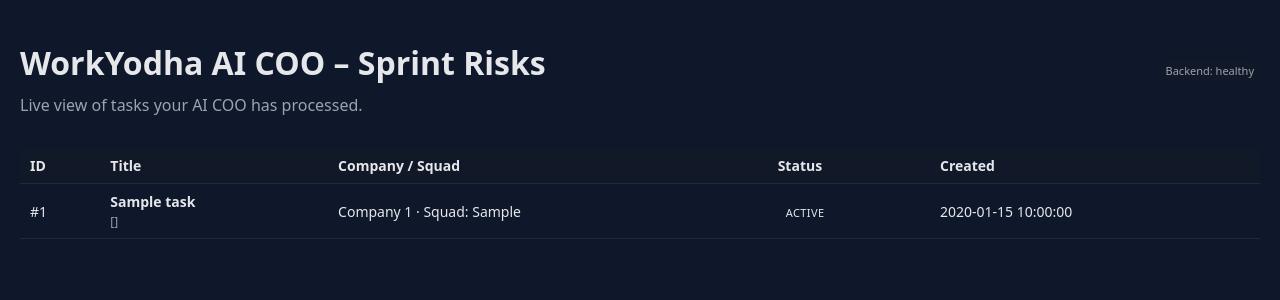
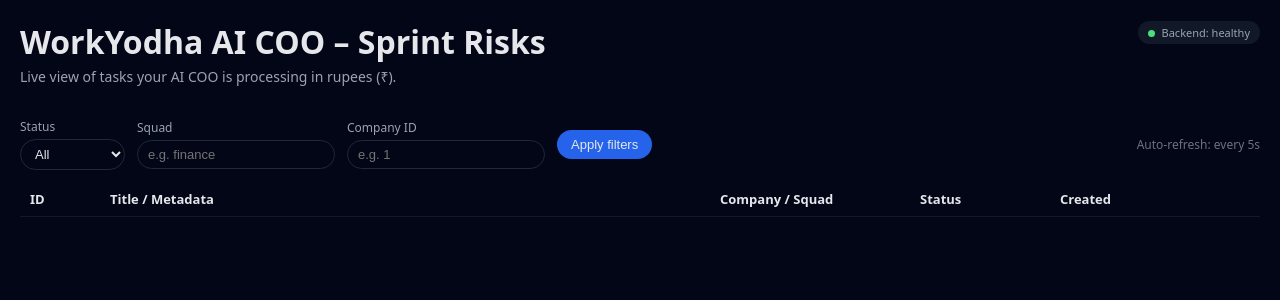
Before and after one commit to RonaldReddy024/ai-coo, a FastAPI app: page /dashboard in a window 1280 px wide. Shown: the top 300 px of the page. Run offline with FastAPI, Linux system fonts and the light colour scheme; tables that the repository leaves empty hold one stand-in row (values such as "Sample post"); lists and menus that the app fills with data are empty.

Commit message:
Update dashboard.html

```diff
--- a/app/templates/dashboard.html
+++ b/app/templates/dashboard.html
@@ -4,71 +4,319 @@
   <meta charset="UTF-8" />
   <title>WorkYodha AI COO – Sprint Risks</title>
   <style>
-    body { font-family: system-ui, -apple-system, BlinkMacSystemFont, sans-serif; margin: 0; padding: 20px; background: #0f172a; color: #e5e7eb; }
-    h1 { margin-bottom: 10px; }
-    table { width: 100%; border-collapse: collapse; margin-top: 16px; font-size: 14px; }
-    th, td { padding: 8px 10px; border-bottom: 1px solid #1f2937; text-align: left; }
-    th { background: #111827; position: sticky; top: 0; }
-    .badge { padding: 2px 8px; border-radius: 999px; font-size: 11px; text-transform: uppercase; letter-spacing: 0.04em; }
+    body {
+      font-family: system-ui, -apple-system, BlinkMacSystemFont, sans-serif;
+      margin: 0;
+      padding: 20px;
+      background: #020617;
+      color: #e5e7eb;
+    }
+    h1 { margin: 0 0 4px 0; }
+    p.sub { margin: 0 0 16px 0; color: #9ca3af; font-size: 14px; }
+
+    .layout-top {
+      display: flex;
+      justify-content: space-between;
+      align-items: flex-start;
+      gap: 16px;
+      flex-wrap: wrap;
+    }
+    .pill {
+      font-size: 11px;
+      padding: 4px 10px;
+      border-radius: 999px;
+      background: #111827;
+      color: #9ca3af;
+    }
+
+    .filters {
+      margin-top: 16px;
+      margin-bottom: 8px;
+      display: flex;
+      gap: 12px;
+      flex-wrap: wrap;
+      align-items: center;
+      font-size: 13px;
+    }
+    .filters label {
+      display: flex;
+      flex-direction: column;
+      gap: 4px;
+      color: #9ca3af;
+      font-size: 12px;
+    }
+    .filters select,
+    .filters input {
+      background: #020617;
+      border: 1px solid #1f2937;
+      border-radius: 999px;
+      padding: 6px 10px;
+      color: #e5e7eb;
+      font-size: 13px;
+      outline: none;
+    }
+    .filters button {
+      border-radius: 999px;
+      border: none;
+      padding: 7px 14px;
+      font-size: 13px;
+      cursor: pointer;
+      background: #2563eb;
+      color: #e5e7eb;
+    }
+    .filters button:hover {
+      background: #1d4ed8;
+    }
+
+    .refresh-indicator {
+      font-size: 12px;
+      color: #6b7280;
+      margin-left: auto;
+    }
+
+    table {
+      width: 100%;
+      border-collapse: collapse;
+      margin-top: 12px;
+      font-size: 13px;
+    }
+    th, td {
+      padding: 8px 10px;
+      border-bottom: 1px solid #111827;
+      text-align: left;
+      vertical-align: top;
+    }
+    th {
+      background: #020617;
+      position: sticky;
+      top: 0;
+      z-index: 1;
+    }
+
+    .badge {
+      padding: 2px 8px;
+      border-radius: 999px;
+      font-size: 10px;
+      text-transform: uppercase;
+      letter-spacing: 0.06em;
+    }
     .status-completed { background: #16a34a22; color: #4ade80; }
-    .status-pending { background: #fbbf2422; color: #facc15; }
-    .status-running { background: #38bdf822; color: #7dd3fc; }
-    .pill { font-size: 11px; padding: 2px 6px; border-radius: 999px; background: #111827; color: #9ca3af; }
-    .layout-top { display: flex; justify-content: space-between; align-items: baseline; }
-    a { color: #60a5fa; text-decoration: none; }
-    a:hover { text-decoration: underline; }
+    .status-pending   { background: #fbbf2422; color: #facc15; }
+    .status-running   { background: #38bdf822; color: #7dd3fc; }
+
+    .meta {
+      color: #9ca3af;
+      font-size: 12px;
+      margin-top: 2px;
+      white-space: pre-wrap;
+      word-break: break-word;
+    }
+
+    .status-dot {
+      width: 7px;
+      height: 7px;
+      border-radius: 999px;
+      display: inline-block;
+      margin-right: 4px;
+      background: #4ade80;
+    }
   </style>
 </head>
 <body>
   <div class="layout-top">
     <div>
       <h1>WorkYodha AI COO – Sprint Risks</h1>
-      <p style="color:#9ca3af; margin-top:4px;">
-        Live view of tasks your AI COO has processed.
+      <p class="sub">
+        Live view of tasks your AI COO is processing in rupees (₹).
       </p>
     </div>
     <div>
-      <span class="pill">Backend: healthy</span>
+      <span class="pill">
+        <span class="status-dot"></span>
+        Backend: healthy
+      </span>
     </div>
+  </div>
 
+    <div class="filters">
+    <label>
+      Status
+      <select id="statusFilter">
+        <option value="">All</option>
+        <option value="pending">Pending</option>
+        <option value="running">Running</option>
+        <option value="completed">Completed</option>
+      </select>
+    </label>
+
+    <label>
+      Squad
+      <input id="squadFilter" type="text" placeholder="e.g. finance" />
+    </label>
+
+    <label>
+      Company ID
+      <input id="companyFilter" type="number" min="1" placeholder="e.g. 1" />
+    </label>
+
+    <button id="applyFiltersBtn">Apply filters</button>
+
+    <span class="refresh-indicator" id="refreshIndicator">
+      Auto-refresh: every 5s
+    </span>
   </div>
 
   <table>
     <thead>
       <tr>
-        <th>ID</th>
-        <th>Title</th>
-        <th>Company / Squad</th>
-        <th>Status</th>
-        <th>Created</th>
+        <th style="width: 60px;">ID</th>
+        <th>Title / Metadata</th>
+        <th style="width: 180px;">Company / Squad</th>
+        <th style="width: 120px;">Status</th>
+        <th style="width: 190px;">Created</th>
       </tr>
     </thead>
     <tbody>
-      {% for task in tasks %}
-      <tr>
-        <td>#{{ task.id }}</td>
-        <td>
-          <strong>{{ task.title }}</strong><br />
-          <span style="color:#9ca3af; font-size:12px;">
-            {{ task.metadata_json }}
-          </span>
-        </td>
-        <td>
-          {% if task.company_id %}Company {{ task.company_id }}{% else %}–{% endif %}
-          {% if task.squad %} · Squad: {{ task.squad }}{% endif %}
-        </td>
-        <td>
-          {% set status = task.status or "pending" %}
-          <span class="badge status-{{ status }}">
-            {{ status.upper() }}
-          </span>
-        </td>
-        <td>
-          {{ task.created_at }}
-        </td>
-      </tr>
-      {% endfor %}
+    <tbody id="tasksBody">
+      <!-- Filled by JS -->
     </tbody>
   </table>
+
+  <script>
+    const tasksBody = document.getElementById('tasksBody');
+    const statusFilter = document.getElementById('statusFilter');
+    const squadFilter = document.getElementById('squadFilter');
+    const companyFilter = document.getElementById('companyFilter');
+    const applyFiltersBtn = document.getElementById('applyFiltersBtn');
+    const refreshIndicator = document.getElementById('refreshIndicator');
+
+    let lastRefresh = null;
+
+    function escapeHtml(str) {
+      if (!str && str !== 0) return '';
+      return String(str)
+        .replace(/&/g, '&amp;')
+        .replace(/</g, '&lt;')
+        .replace(/>/g, '&gt;')
+        .replace(/"/g, '&quot;')
+        .replace(/'/g, '&#039;');
+    }
+
+    function buildQuery() {
+      const params = new URLSearchParams();
+      params.set('limit', '100');
+
+      const status = statusFilter.value.trim();
+      const squad = squadFilter.value.trim();
+      const company = companyFilter.value.trim();
+
+      if (status) params.set('status', status);
+      if (squad) params.set('squad', squad);
+      if (company) params.set('company_id', company);
+
+      return params.toString();
+    }
+
+    async function fetchTasks() {
+      try {
+        const qs = buildQuery();
+        const res = await fetch('/tasks?' + qs);
+        if (!res.ok) {
+          console.error('Failed to fetch tasks', res.status);
+          return;
+        }
+        const data = await res.json();
+        if (!data.ok) {
+          console.error('API returned error', data);
+          return;
+        }
+        renderTasks(data.tasks || []);
+        lastRefresh = new Date();
+        refreshIndicator.textContent = 'Auto-refresh: just now';
+      } catch (err) {
+        console.error('Error fetching tasks', err);
+        refreshIndicator.textContent = 'Auto-refresh: error (see console)';
+      }
+    }
+
+    function renderTasks(tasks) {
+      if (!Array.isArray(tasks)) tasks = [];
+      tasksBody.innerHTML = '';
+
+      if (tasks.length === 0) {
+        tasksBody.innerHTML = `
+          <tr>
+            <td colspan="5" style="text-align:center; color:#6b7280; padding: 24px 0;">
+              No tasks found for current filters.
+            </td>
+          </tr>`;
+        return;
+      }
+
+      for (const task of tasks) {
+        const status = (task.status || 'pending').toLowerCase();
+        const badgeClass = 'status-' + status;
+
+        let metaText = '';
+        if (task.metadata_json) {
+          try {
+            // metadata_json may already be an object
+            const meta = typeof task.metadata_json === 'string'
+              ? JSON.parse(task.metadata_json)
+              : task.metadata_json;
+
+            const entries = Object.entries(meta).map(
+              ([k, v]) => `${k}: ${v}`
+            );
+            metaText = entries.join('\n');
+          } catch (e) {
+            metaText = typeof task.metadata_json === 'string'
+              ? task.metadata_json
+              : JSON.stringify(task.metadata_json);
+          }
+        }
+
+        const created = task.created_at || '';
+
+        const row = document.createElement('tr');
+        row.innerHTML = `
+          <td>#${escapeHtml(task.id)}</td>
+          <td>
+            <strong>${escapeHtml(task.title)}</strong>
+            <div class="meta">${escapeHtml(metaText)}</div>
+          </td>
+          <td>
+            ${task.company_id ? 'Company ' + escapeHtml(task.company_id) : '–'}
+            ${task.squad ? ' · Squad: ' + escapeHtml(task.squad) : ''}
+          </td>
+          <td>
+            <span class="badge ${badgeClass}">
+              ${escapeHtml(status.toUpperCase())}
+            </span>
+          </td>
+          <td>${escapeHtml(created)}</td>
+        `;
+        tasksBody.appendChild(row);
+      }
+    }
+
+    applyFiltersBtn.addEventListener('click', () => {
+      fetchTasks();
+    });
+
+    // Auto-refresh every 5 seconds
+    setInterval(() => {
+      fetchTasks();
+      if (lastRefresh) {
+        const diff = Math.round((Date.now() - lastRefresh.getTime()) / 1000);
+        if (diff > 5) {
+          refreshIndicator.textContent = `Auto-refresh: ${diff}s ago`;
+        }
+      }
+    }, 5000);
+
+    // Initial load
+    fetchTasks();
+  </script>
 </body>
 </html>
```
